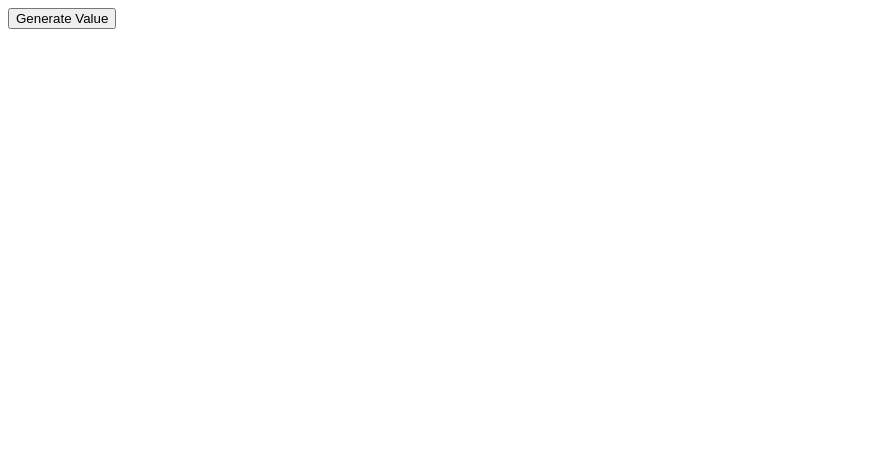
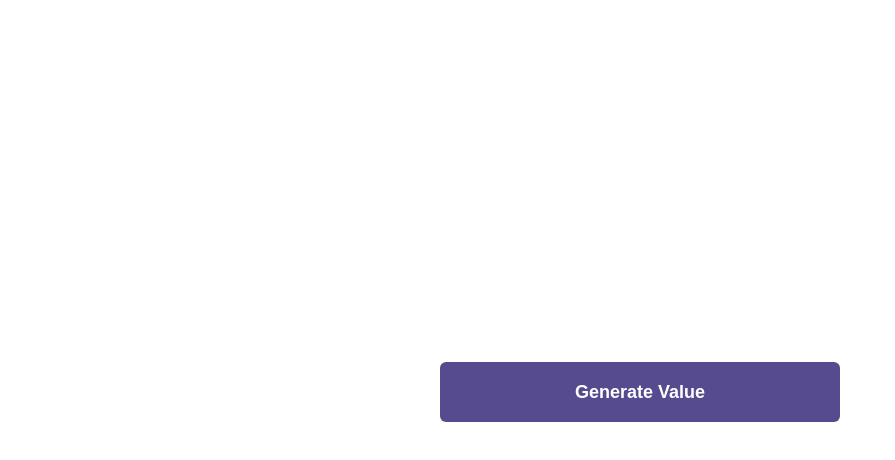
Before and after one commit to masterbd/eth-generator, a plain HTML site: page index.html in a window 1280 px wide. Shown: the whole page, without its empty margins (0-895 px from the left). Drawn offline with Linux system fonts and the light colour scheme.

Commit message:
feat: updates

```diff
--- a/index.html
+++ b/index.html
@@ -9,6 +9,48 @@
       document.getElementById("valueP").innerHTML = text;
     }
   </script>
+  <style>
+    html {
+      height: 100%;
+      font-family: sans-serif, Arial;
+    }
+
+    body {
+      display: flex;
+      flex-direction: column;
+      justify-content: center;
+      align-items: center;
+      height: 100%;
+    }
+
+    button {
+      background: #574b90;
+      color: #fff !important;
+      display: flex;
+      justify-content: center;
+      align-items: center;
+      border-radius: 6px;
+      box-shadow: none;
+      border: 0 !important;
+      font-weight: 600;
+      height: 60px;
+      font-size: 18px;
+      padding: 0 40px;
+      max-width: 400px;
+      width: 100%;
+      cursor: pointer;
+    }
+
+    button:hover {
+      background: #433971;
+    }
+
+    #valueP {
+      /* position: absolute; */
+      bottom:
+        /* font-size: 18px; */
+    }
+  </style>
 </head>
 
 <body>
```
